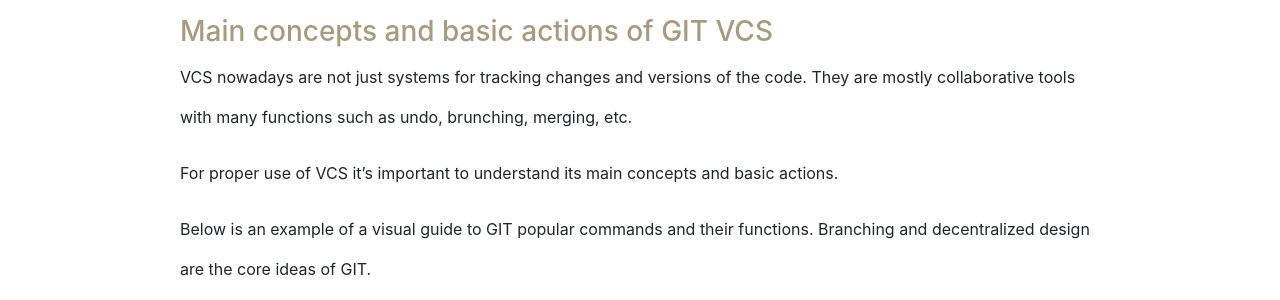
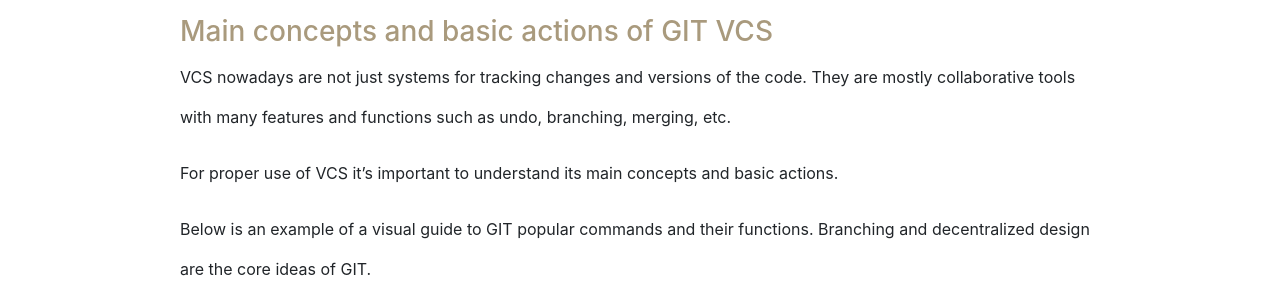
Before and after one commit to tatianaazulay/blogging-with-Jekyll, a Jekyll site: the page built from _posts/2020-05-09-Main concepts and basic actions of GIT VCS.md, in a window 1280 px wide. Shown: the part 383-683 px from the top of the page. Built offline with Jekyll 4.4.1, drawn with Linux system fonts in a browser that asks for light colours; nearby versions of some CDN libraries.

Commit message:
spelling fix

```diff
--- a/_posts/2020-05-09-Main concepts and basic actions of GIT VCS.md
+++ b/_posts/2020-05-09-Main concepts and basic actions of GIT VCS.md
@@ -6,7 +6,7 @@
 author: tatiana_azulay
 ---
 <h3>Main concepts and basic actions of GIT VCS</h3>
-<p>VCS nowadays are not just systems for tracking changes and versions of the code. They are mostly collaborative tools with many functions such as undo, brunching, merging, etc.</p>
+<p>VCS nowadays are not just systems for tracking changes and versions of the code. They are mostly collaborative tools with many features and functions such as undo, branching, merging, etc.</p>
 <p>For proper use of VCS it’s important to understand its main concepts and basic actions.</p>
 <p>Below is an example of a visual guide to GIT popular commands and their functions. Branching and decentralized design are the core ideas of GIT. </p>
 <p>Creating a branch is a way to make changes to the code and eventually combine them with the rest of the code. </p>
```
Also changed, not shown: _posts/2020-05-14-What are the differences between Java and Scheme.md (+1 -1 lines).
